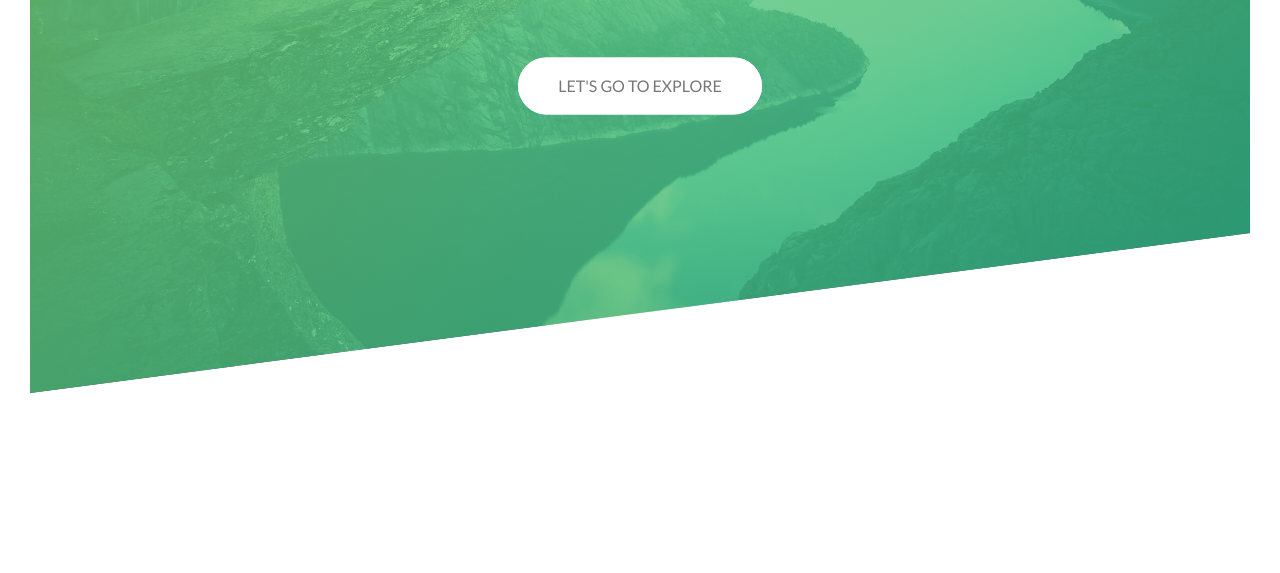
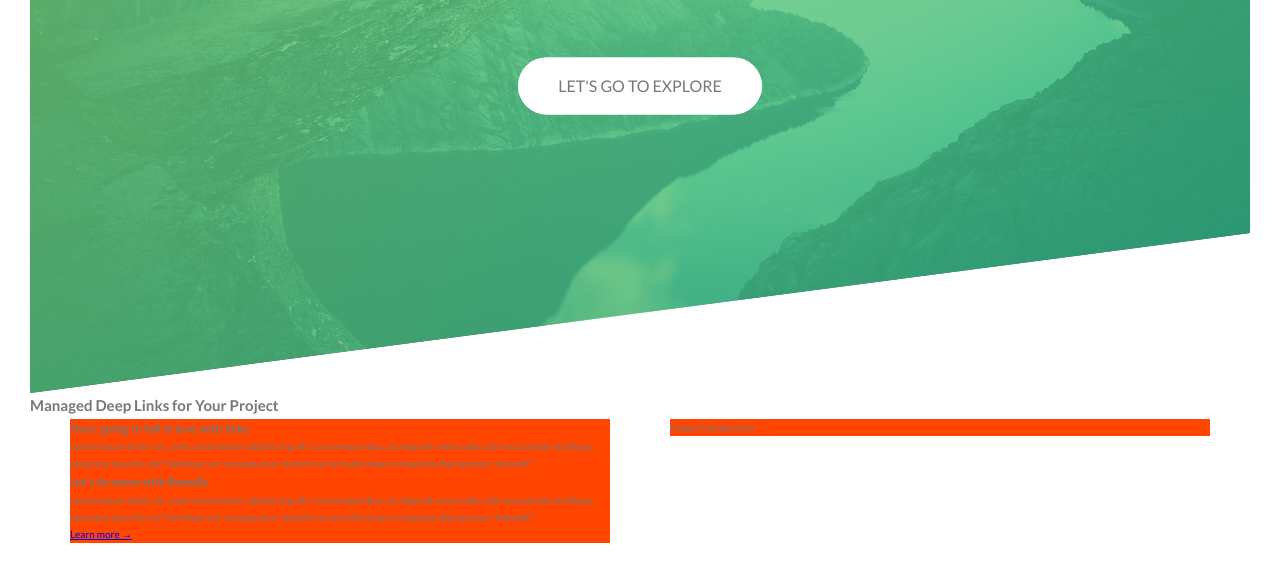
Before and after one commit to itsbhm/advanced_css, a website: page project-1/index.html in a window 1280 px wide. Shown: the part 397-970 px from the top of the page. Before the commit the page ends 820 px from the top, so only its background shows below. Drawn offline with Linux system fonts and the light colour scheme.

Commit message:
section-about left text added

```diff
--- a/project-1/index.html
+++ b/project-1/index.html
@@ -97,6 +97,36 @@
         </div>
     </section>
     -->
+
+    <main>
+        <section class="section-about">
+            <div class="u-center-text u-margin-bottom-large">
+                <h2 class="heading-secondary">
+                    Managed Deep Links for Your Project
+                </h2>
+            </div>
+            <div class="row">
+                <div class="col-1-of-2">
+                    <h3 class="heading-tertiary u-margin-bottom-small">You'r going to fall in love with links</h3>
+                    <p class="paragraph">
+                        Lorem ipsum dolor sit, amet consectetur adipisicing elit. Iure temporibus, ut eligendi nemo odio
+                        odit recusandae similique, possimus ipsa illo est? Similique est consequatur deleniti rerum
+                        laboriosam voluptate dignissimos? Impedit?
+                    </p>
+                    <h3 class="heading-tertiary u-margin-bottom-small">Let's do more with Brandly</h3>
+                    <p class="paragraph">
+                        Lorem ipsum dolor sit, amet consectetur adipisicing elit. Iure temporibus, ut eligendi nemo odio
+                        odit recusandae similique, possimus ipsa illo est? Similique est consequatur deleniti rerum
+                        laboriosam voluptate dignissimos? Impedit?
+                    </p>
+                    <a href="#" class="btn-text">Learn more &rarr;</a>
+                </div>
+                <div class="col-1-of-2">
+                    Image Composition
+                </div>
+            </div>
+        </section>
+    </main>
 </body>
 
 </html>
```
